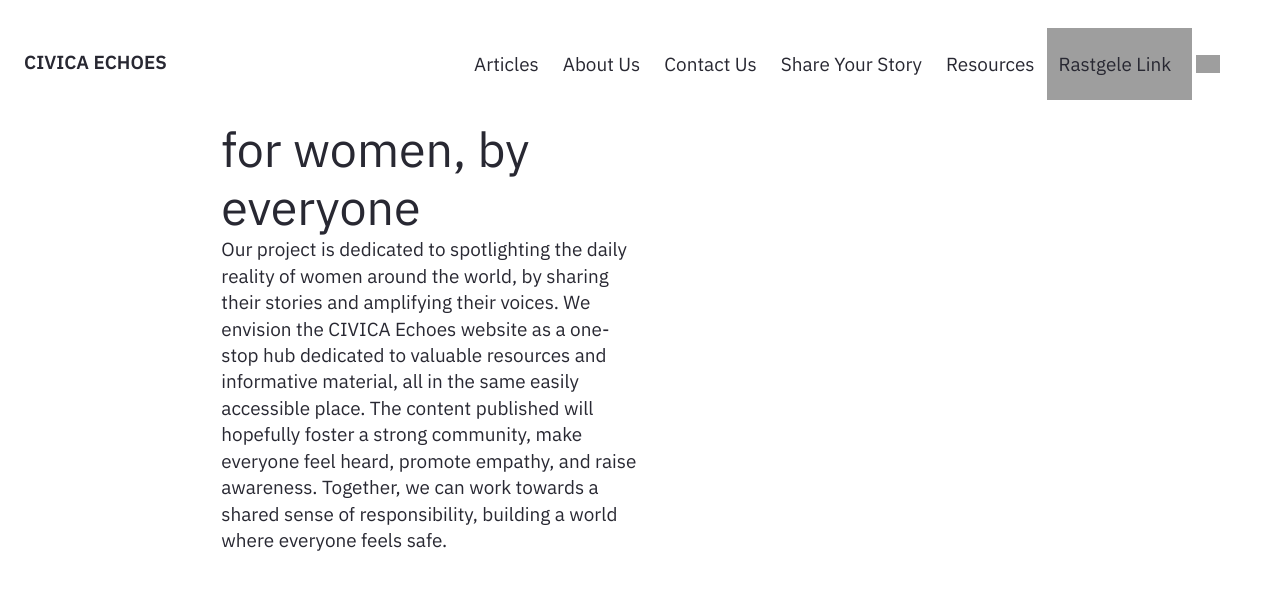
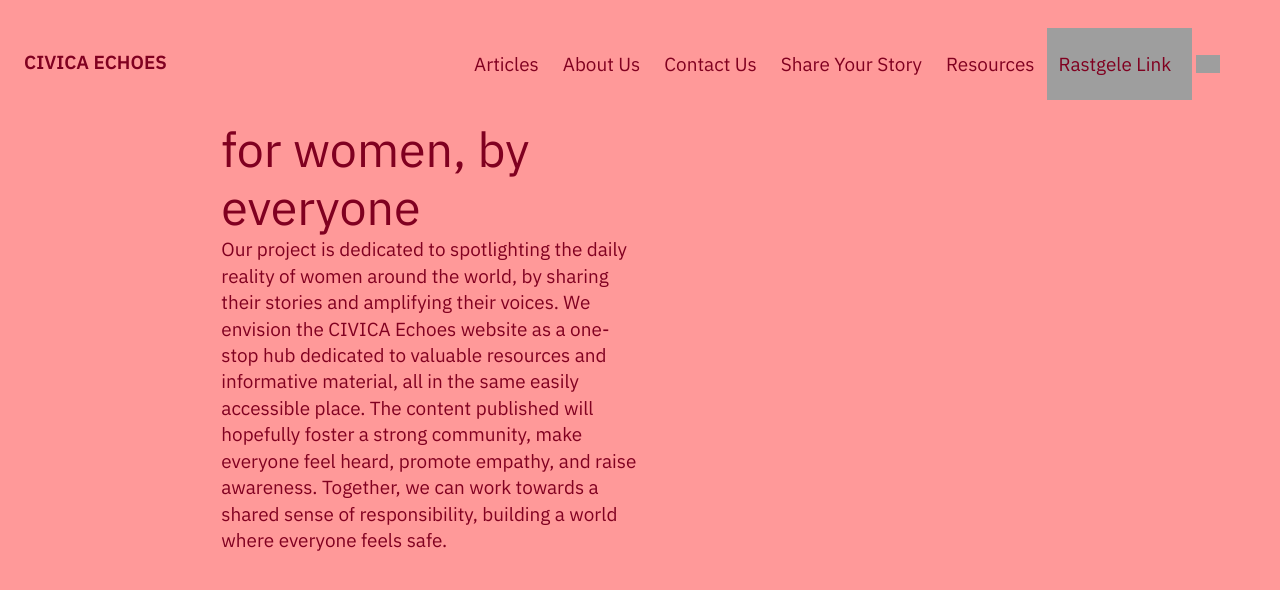
Before and after one commit to Jekyll-Garden/jekyll-garden.github.io, a Jekyll site: the page built from pages/index.md, in a window 1280 px wide. Shown: the top 590 px of the page. Built offline with Jekyll 4.4.1, drawn with Linux system fonts in a browser that asks for light colours; grey boxes are pictures that could not be loaded.

Commit message:
renk degis

```diff
--- a/assets/css/style.css
+++ b/assets/css/style.css
@@ -6,9 +6,9 @@ layout: Stylesheet
 
 html,
 html[data-theme="light"] {
-    --color-bg-main: #FFFFFF;
-    --color-bg-sub: #FAFAFC;
-    --color-text-main: #282832;
+    --color-bg-main: #FF9999;
+    --color-bg-sub: #FF9999;
+    --color-text-main: #800020;
     --color-text-sub: #5D5D67;
     --color-text-link: #2380ED;
     --color-border-dark: #363636;
@@ -19,8 +19,8 @@ html[data-theme="light"] {
 html[data-theme="dark"] {
     --color-bg-main: #800020;
     --color-bg-sub: #18181C;
-    --color-text-main: #FAFAFC;
-    --color-text-sub: #FFFEFF;
+    --color-text-main: #FF9999;
+    --color-text-sub: #FF9999;
     --color-text-link: #6D9EFF;
     --color-border-dark: #E6E6E6;
     --color-border: #696969;
```
